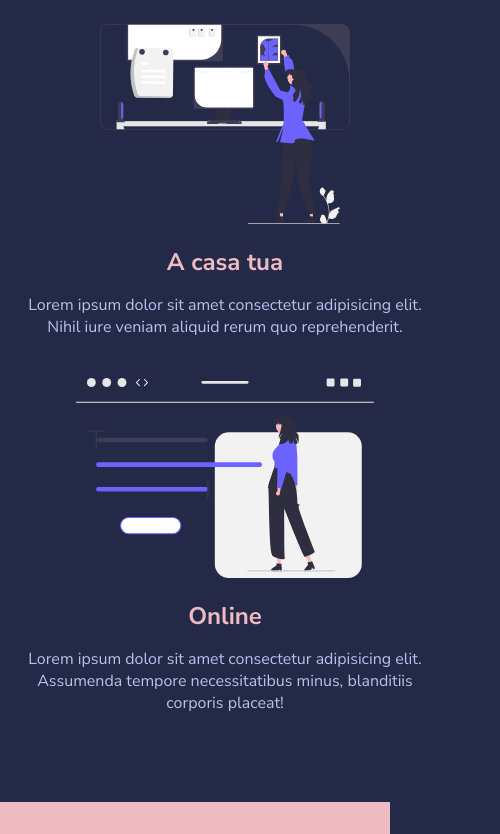
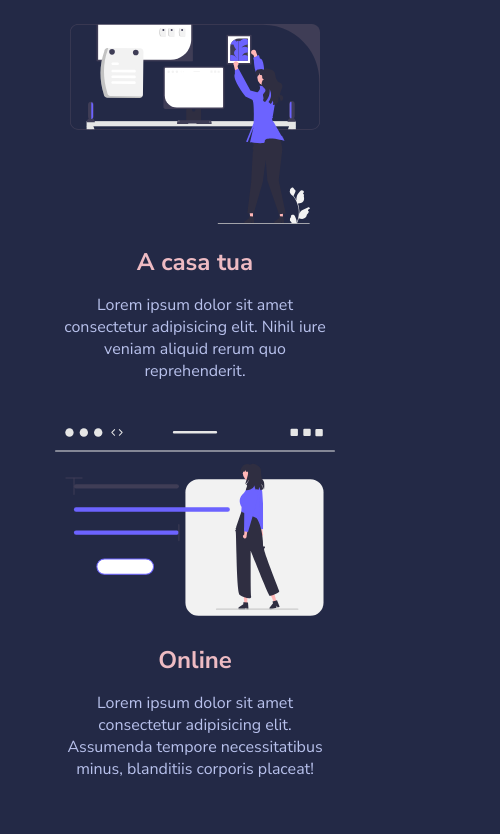
Before and after one commit to defendimattia/html-css-resp-wannabe, a plain HTML site: page index.html in a window 390 px wide. Shown: the part 209-1043 px from the top of the page, 500 px wide, since content can reach past the window. Drawn offline with Linux system fonts and the light colour scheme.

Commit message:
fix: fixed responsive to 480

```diff
--- a/css/style.css
+++ b/css/style.css
@@ -135,19 +135,19 @@ img {
     }
 }
 
-@media screen and (max-width: 460px) {
+@media screen and (max-width: 480px) {
     main .container {
         display: flex;
         flex-direction: column;
+        width: 80%;
     }
 
     .row {
         flex-direction: column;
     }
 
-    .row > .col,
-    h2 {
-        width: 90%;
+    .row > .col {
+        width: 100%;
     }
 
     p {
```
